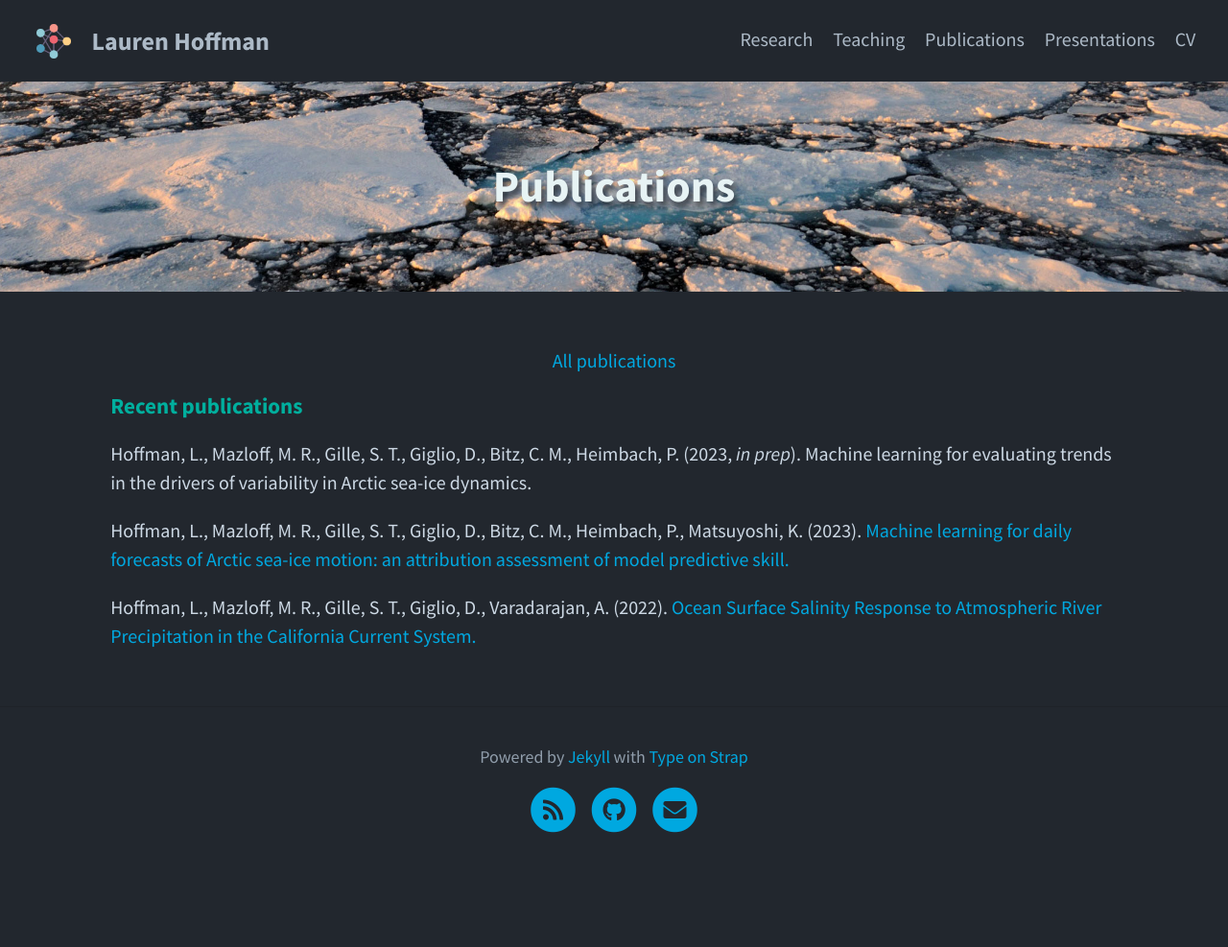
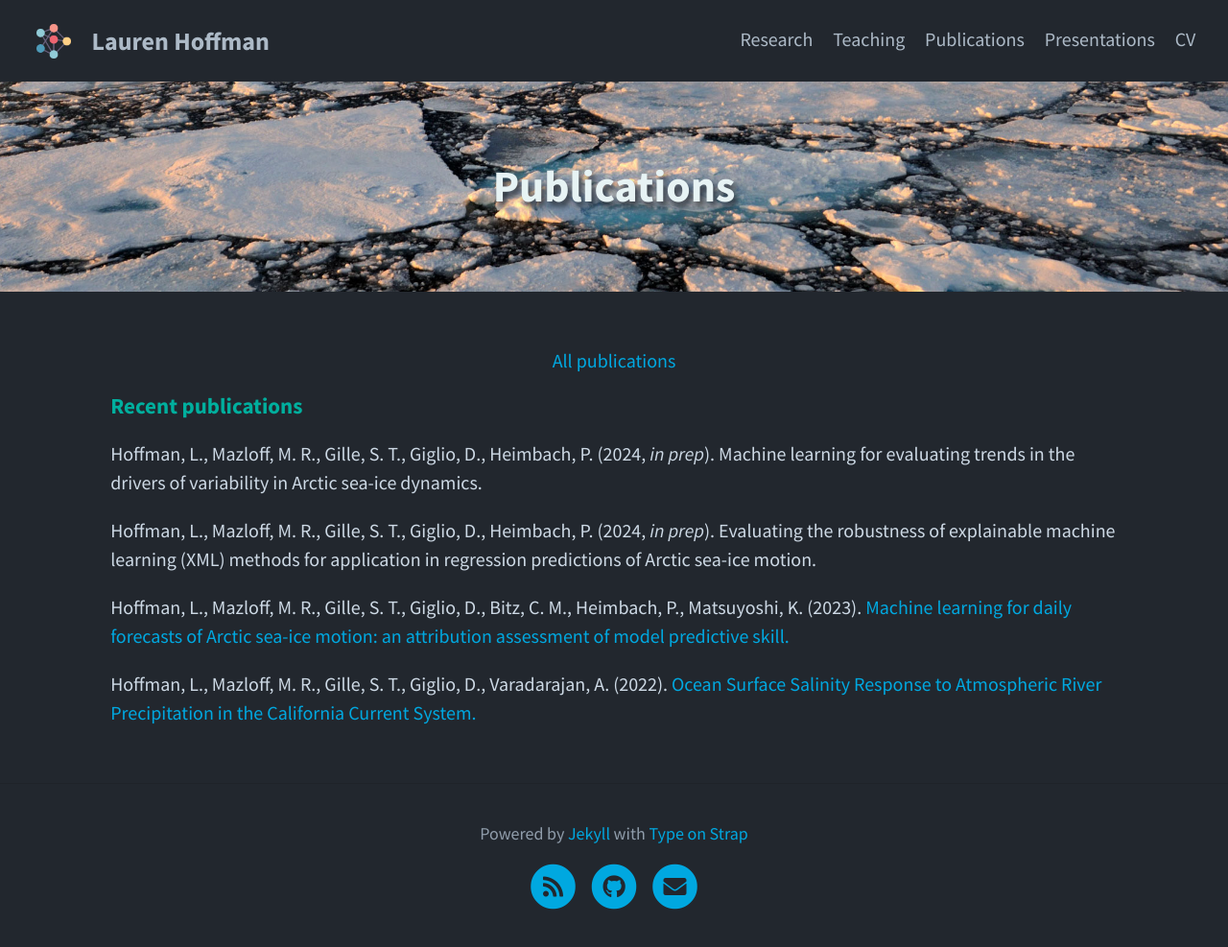
Before and after one commit to lahoffman/lahoffman.github.io, a Jekyll site: the page built from pages/3_publications.html, in a window 1280 px wide. Shown: the whole page at 96% size. Built offline with Jekyll 4.4.1, drawn with Linux system fonts in a browser that asks for light colours; before the commit the page ends 907 px from its top, so only the background shows below that.

Commit message:
Update 3_publications.html

```diff
--- a/pages/3_publications.html
+++ b/pages/3_publications.html
@@ -8,7 +8,8 @@ order: 1
 <p> <center><a class="new-btn" href="https://scholar.google.com/citations?user=xLPpezUAAAAJ&hl=en" target = "_blank">All publications</a></center>
 
 <p><H4>Recent publications</H4></p>
-<p> Hoffman, L., Mazloff, M. R., Gille, S. T., Giglio, D., Bitz, C. M., Heimbach, P. (2023, <i>in prep</i>). Machine learning for evaluating trends in the
+<p> Hoffman, L., Mazloff, M. R., Gille, S. T., Giglio, D., Heimbach, P. (2024, <i>in prep</i>). Machine learning for evaluating trends in the
 drivers of variability in Arctic sea-ice dynamics. </a>
+<p> Hoffman, L., Mazloff, M. R., Gille, S. T., Giglio, D., Heimbach, P. (2024, <i>in prep</i>). Evaluating the robustness of explainable machine learning (XML) methods for application in regression predictions of Arctic sea-ice motion. </a>
 <p> Hoffman, L., Mazloff, M. R., Gille, S. T., Giglio, D., Bitz, C. M., Heimbach, P., Matsuyoshi, K. (2023). <a href="https://doi.org/10.1175/AIES-D-23-0004.1" target = "_blank"> Machine learning for daily forecasts of Arctic sea-ice motion: an attribution assessment of model predictive skill. </a>
 <p> Hoffman, L., Mazloff, M. R., Gille, S. T., Giglio, D., Varadarajan, A. (2022). <a href="https://doi.org/10.1175/JPO-D-21-0272.1" target = "_blank"> Ocean Surface Salinity Response to Atmospheric River Precipitation in the California Current System. </a>
```
